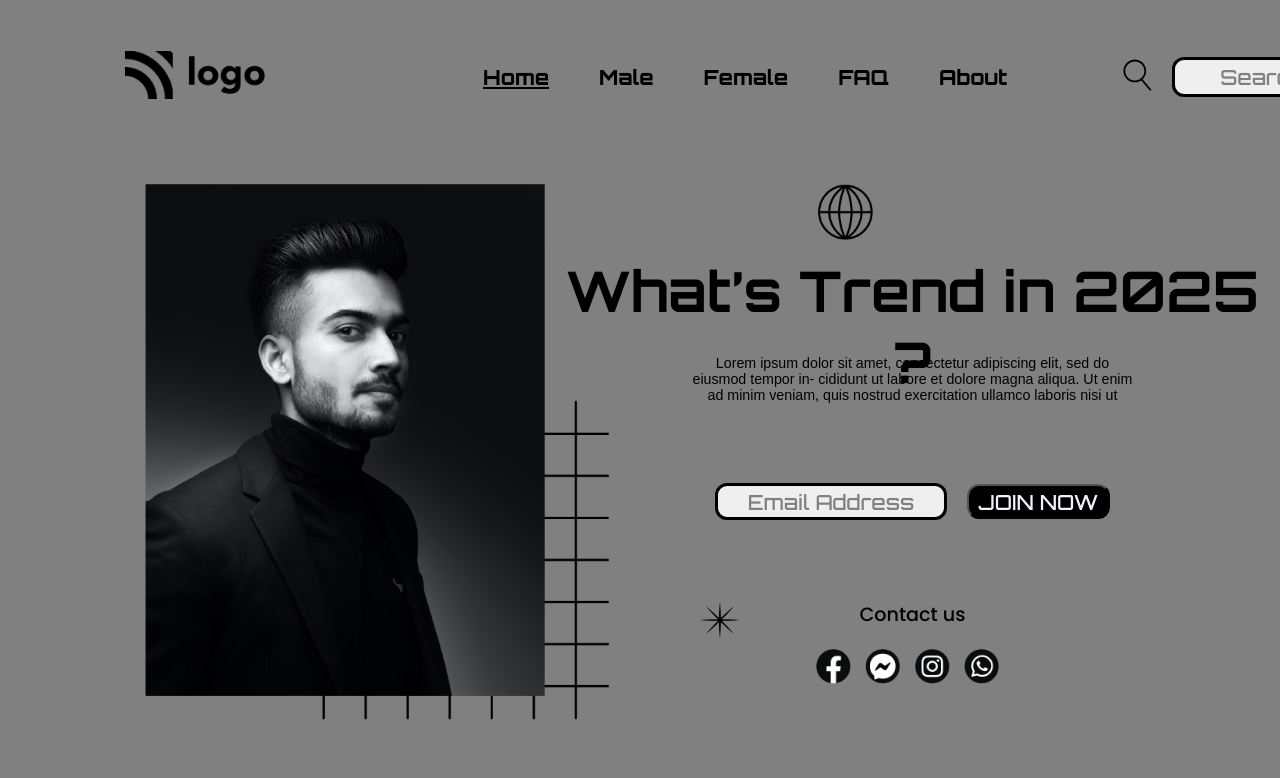
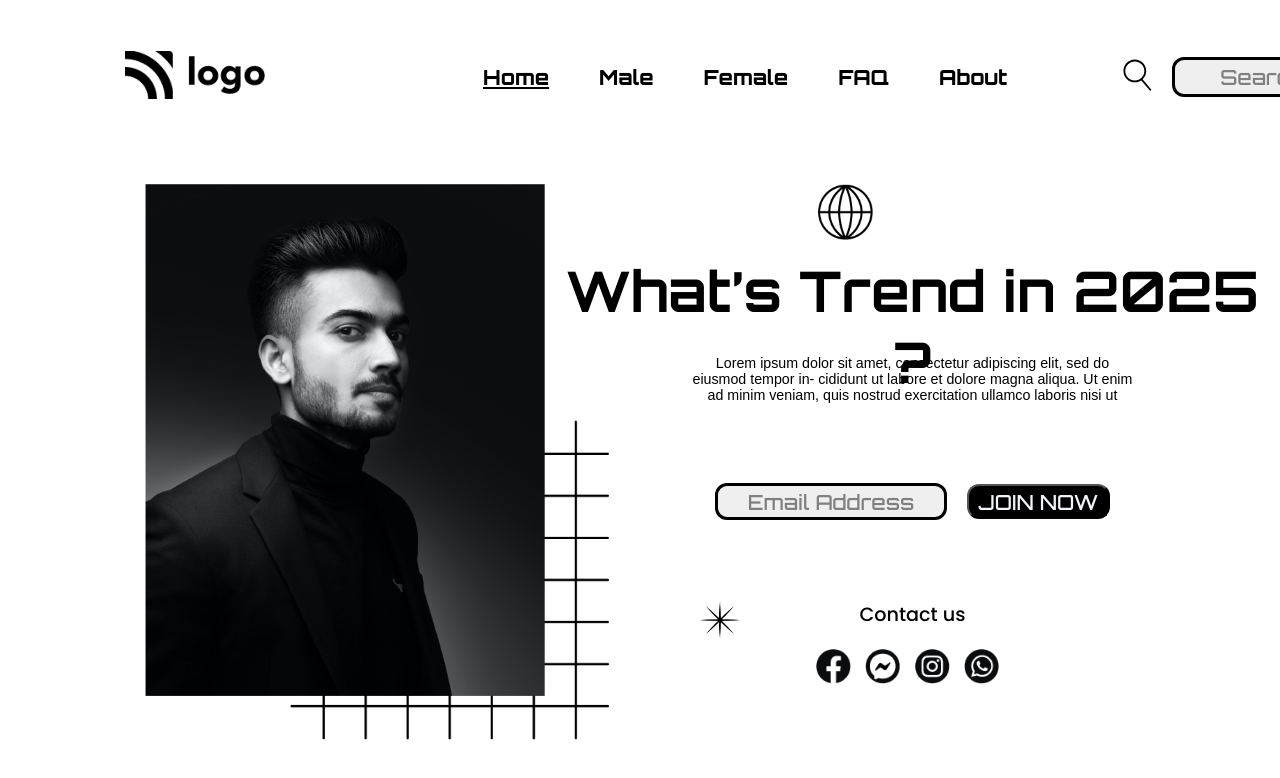
Before and after one commit to Parmeshwaryadav/3-Projects-Webistes, a plain HTML site: page FSJS 2.0 Project 03/index.html in a window 1280 px wide. Shown: the top 778 px of the page. Drawn offline with Linux system fonts and the light colour scheme.

Commit message:
Project 3 done final Commit

```diff
--- a/FSJS 2.0 Project 03/style.css
+++ b/FSJS 2.0 Project 03/style.css
@@ -15,7 +15,6 @@ body {
     font-family: 'Orbitron', sans-serif;
     overflow-y: hidden;
     overflow-x: hidden;
-    background-color: gray;
 }
 
 /*-- Navbar Section --*/
@@ -68,7 +67,7 @@ li:nth-child(1) {
     position: absolute;
     z-index: -1;
     left: 290px;
-    top: 400px;
+    top: 420px;
     height: 20px;
 }
 .square img {
```
